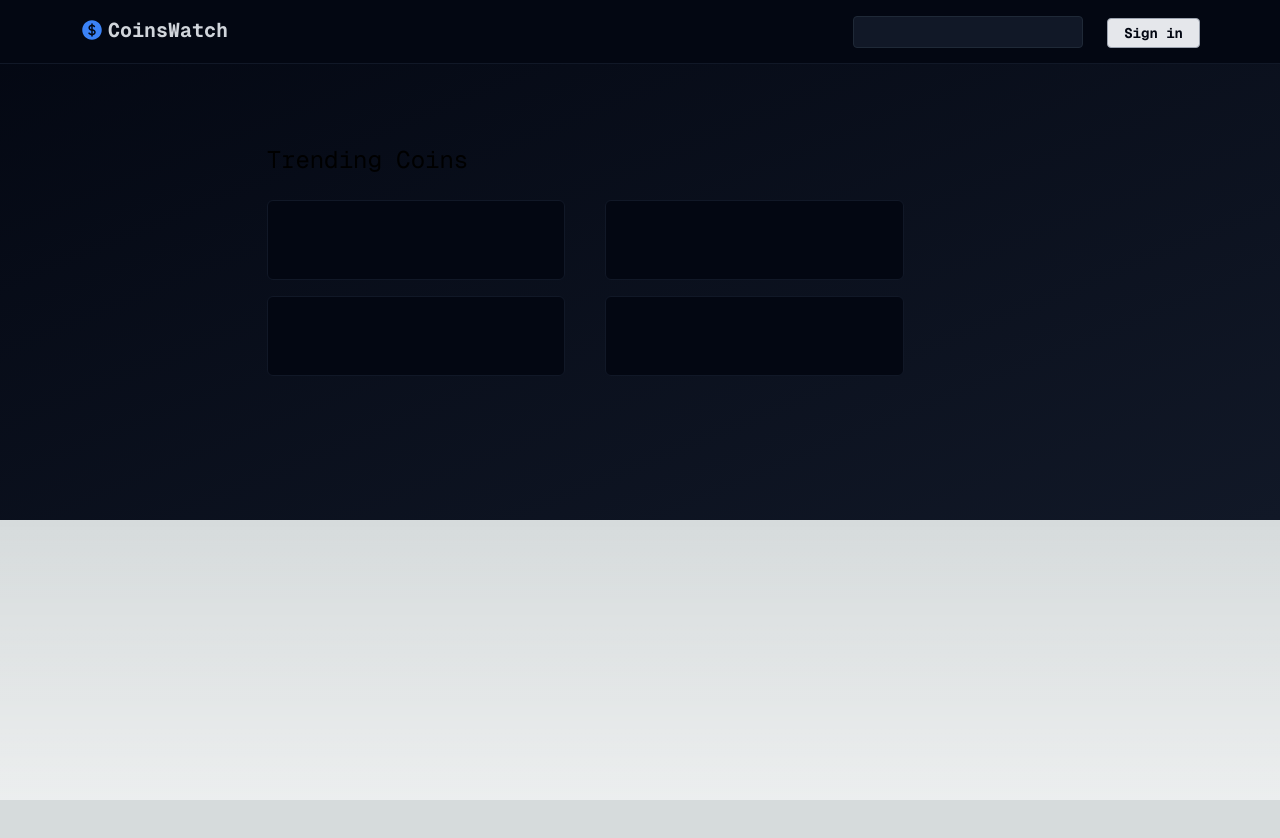
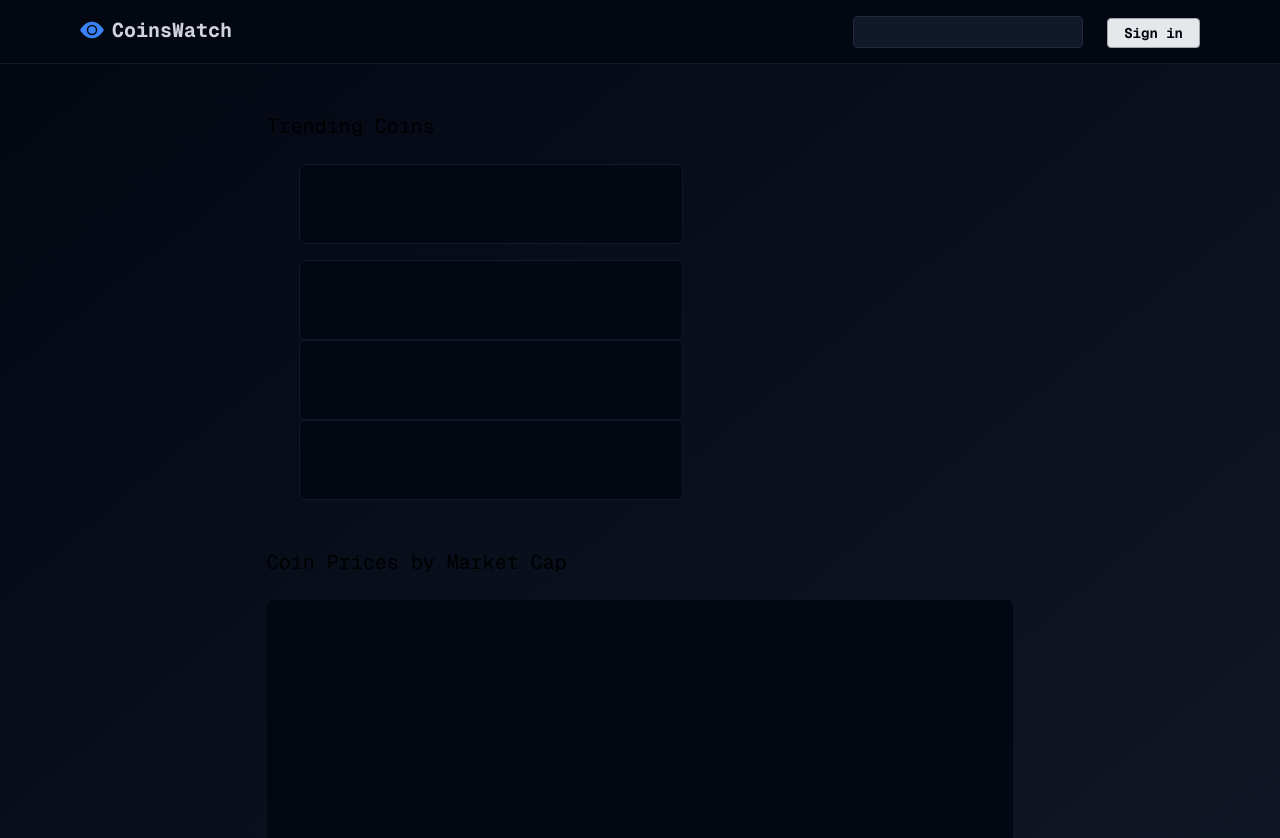
Before and after one commit to zinedinechami/crypto_next, a Next.js app: page / in a window 1280 px wide. Shown: the top 838 px of the page. Before the commit the page ends 800 px from the top, so only its background shows below. Built offline with nearby package versions, Linux system fonts and the light colour scheme.

Commit message:
designed coin table section, changed header logo

```diff
--- a/src/app/componenets/coin_table.tsx
+++ b/src/app/componenets/coin_table.tsx
@@ -0,0 +1,10 @@
+export default function CoinsTable() {
+  return (
+    <>
+      <section className="pb-20">
+        <h1 className="text-xl mb-6 ">Coin Prices by Market Cap</h1>
+        <table className="w-full h-96 bg-gray-950 border  rounded-md"></table>
+      </section>
+    </>
+  );
+}
--- a/src/app/componenets/header.tsx
+++ b/src/app/componenets/header.tsx
@@ -5,16 +5,14 @@ export default function Header() {
         <div className="mt-4 ml-20 flex">
           <svg
             xmlns="http://www.w3.org/2000/svg"
-            viewBox="0 0 24 24"
+            width="16"
+            height="16"
             fill="currentColor"
-            className="w-6 h-7 mr-1 text-blue-500"
+            className=" w-6 h-7 mr-2 text-blue-500"
+            viewBox="0 0 16 16"
           >
-            <path d="M10.464 8.746c.227-.18.497-.311.786-.394v2.795a2.252 2.252 0 0 1-.786-.393c-.394-.313-.546-.681-.546-1.004 0-.323.152-.691.546-1.004ZM12.75 15.662v-2.824c.347.085.664.228.921.421.427.32.579.686.579.991 0 .305-.152.671-.579.991a2.534 2.534 0 0 1-.921.42Z" />
-            <path
-              fill-rule="evenodd"
-              d="M12 2.25c-5.385 0-9.75 4.365-9.75 9.75s4.365 9.75 9.75 9.75 9.75-4.365 9.75-9.75S17.385 2.25 12 2.25ZM12.75 6a.75.75 0 0 0-1.5 0v.816a3.836 3.836 0 0 0-1.72.756c-.712.566-1.112 1.35-1.112 2.178 0 .829.4 1.612 1.113 2.178.502.4 1.102.647 1.719.756v2.978a2.536 2.536 0 0 1-.921-.421l-.879-.66a.75.75 0 0 0-.9 1.2l.879.66c.533.4 1.169.645 1.821.75V18a.75.75 0 0 0 1.5 0v-.81a4.124 4.124 0 0 0 1.821-.749c.745-.559 1.179-1.344 1.179-2.191 0-.847-.434-1.632-1.179-2.191a4.122 4.122 0 0 0-1.821-.75V8.354c.29.082.559.213.786.393l.415.33a.75.75 0 0 0 .933-1.175l-.415-.33a3.836 3.836 0 0 0-1.719-.755V6Z"
-              clip-rule="evenodd"
-            />
+            <path d="M10.5 8a2.5 2.5 0 1 1-5 0 2.5 2.5 0 0 1 5 0" />
+            <path d="M0 8s3-5.5 8-5.5S16 8 16 8s-3 5.5-8 5.5S0 8 0 8m8 3.5a3.5 3.5 0 1 0 0-7 3.5 3.5 0 0 0 0 7" />
           </svg>
 
           <h1 className=" font-bold text-xl text-gray-300">CoinsWatch</h1>
--- a/src/app/componenets/trending.tsx
+++ b/src/app/componenets/trending.tsx
@@ -1,13 +1,13 @@
 export default function Trending() {
   return (
     <>
-      <section className="pt-20 pb-36">
-        <h1 className="text-2xl mb-6 ">Trending Coins</h1>
-        <div className="flex flex-wrap ">
-          <article className="w-2/5 h-20 mb-4 mr-10 rounded-md border border-gray-900 bg-gray-950"></article>
-          <article className="w-2/5 h-20 rounded-md border border-gray-900 bg-gray-950"></article>
-          <article className="w-2/5 h-20 mr-10 rounded-md border border-gray-900 bg-gray-950"></article>
-          <article className="w-2/5 h-20 rounded-md border border-gray-900 bg-gray-950"></article>
+      <section className="pt-12 pb-12">
+        <h1 className="text-xl mb-6 ">Trending Coins</h1>
+        <div className="flex flex-wrap pl-8 ">
+          <article className="w-96 h-20 mb-4 mr-10 rounded-md border border-gray-900 bg-gray-950"></article>
+          <article className="w-96 h-20 rounded-md border border-gray-900 bg-gray-950"></article>
+          <article className="w-96 h-20 mr-10 rounded-md border border-gray-900 bg-gray-950"></article>
+          <article className="w-96 h-20 rounded-md border border-gray-900 bg-gray-950"></article>
         </div>
       </section>
     </>
--- a/src/app/page.tsx
+++ b/src/app/page.tsx
@@ -1,6 +1,7 @@
 import Image from "next/image";
 import Header from "./componenets/header";
 import Trending from "./componenets/trending";
+import CoinsTable from "./componenets/coin_table";
 
 export default function Home() {
   return (
@@ -8,6 +9,7 @@ export default function Home() {
       <Header />
       <div className="w-7/12  mx-auto">
         <Trending />
+        <CoinsTable />
       </div>
     </main>
   );
```
